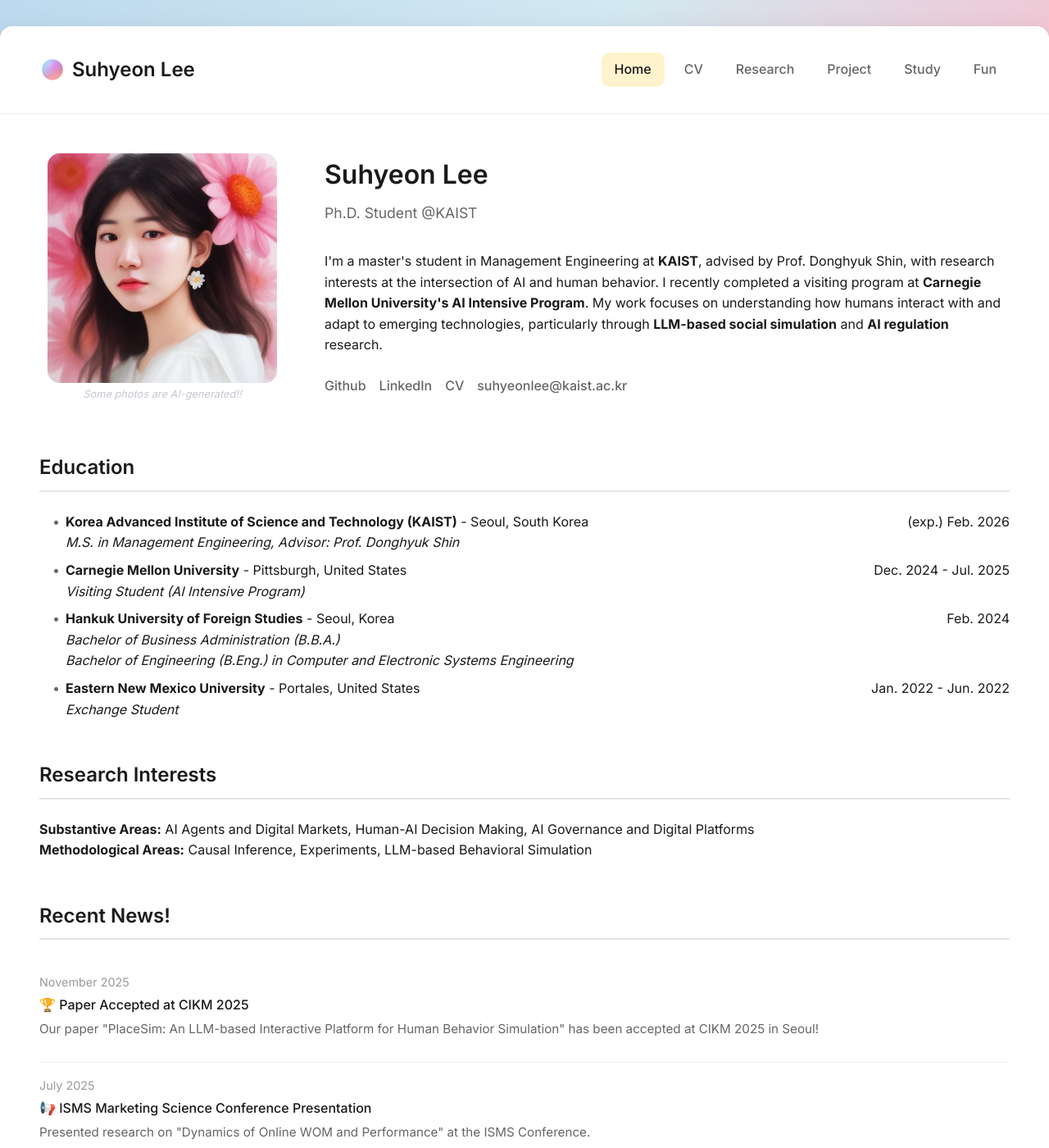
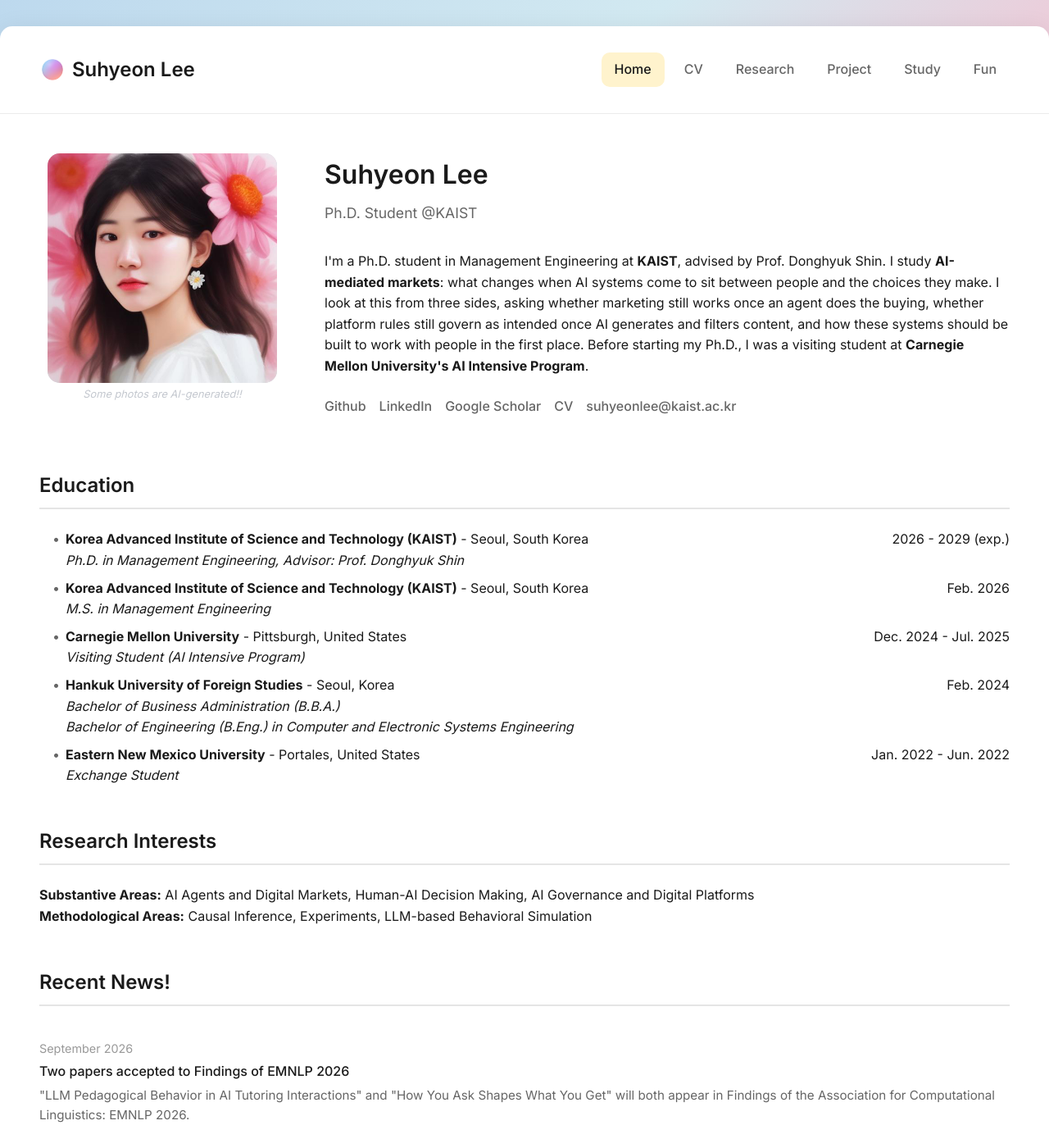
Before and after one commit to suhyeonnnnn/suhyeonnnnn.github.io, a Jekyll site: the page built from index.md, in a window 1280 px wide and 1400 px high. Shown: the whole window at 82% size. Built offline with Jekyll 4.4.1, drawn with Linux system fonts in a browser that asks for light colours; some of the changed text lies outside the part shown.

Commit message:
Update homepage layout: PhD status, research description, recent news

```diff
--- a/_layouts/home.html
+++ b/_layouts/home.html
@@ -20,18 +20,21 @@ layout: minimal_base
 
             <div class="profile-description">
                 <p>
-                    I'm a master's student in Management Engineering at <strong>KAIST</strong>, advised by Prof. Donghyuk Shin,
-                    with research interests at the intersection of AI and human behavior. I recently completed a
-                    visiting program at <strong>Carnegie Mellon University's AI Intensive Program</strong>. My work focuses
-                    on understanding how humans interact with and adapt to emerging technologies, particularly through
-                    <strong>LLM-based social simulation</strong> and <strong>AI regulation</strong> research.
+                    I'm a Ph.D. student in Management Engineering at <strong>KAIST</strong>, advised by Prof. Donghyuk Shin.
+                    I study <strong>AI-mediated markets</strong>: what changes when AI systems come to sit between people
+                    and the choices they make. I look at this from three sides, asking whether marketing still works once
+                    an agent does the buying, whether platform rules still govern as intended once AI generates and
+                    filters content, and how these systems should be built to work with people in the first place.
+                    Before starting my Ph.D., I was a visiting student at
+                    <strong>Carnegie Mellon University's AI Intensive Program</strong>.
                 </p>
             </div>
 
             <div class="contact-links">
                 <a href="https://github.com/{{ site.author.github }}" target="_blank">Github</a>
-                <a href="www.linkedin.com/in/suhyeon-lee-0ba270210" target="_blank">LinkedIn</a>
-                <a href="/assets/files/SuhyeonLee_CV.pdf" target="_blank">CV</a>
+                <a href="https://www.linkedin.com/in/suhyeon-lee-0ba270210" target="_blank">LinkedIn</a>
+                <a href="https://scholar.google.com/citations?user=WJfFMIgAAAAJ" target="_blank">Google Scholar</a>
+                <a href="{{ '/assets/files/SuhyeonLee_CV.pdf' | relative_url }}" target="_blank">CV</a>
                 <a href="mailto:{{ site.author.email }}">{{ site.author.email }}</a>
             </div>
         </div>
@@ -43,8 +46,10 @@ layout: minimal_base
         <h2 class="section-title">Education</h2>
         <div class="section-content">
             <ul>
-                <li><strong>Korea Advanced Institute of Science and Technology (KAIST)</strong> - Seoul, South Korea <span style="float: right;">(exp.) Feb. 2026</span><br>
-                    <em>M.S. in Management Engineering, Advisor: Prof. Donghyuk Shin</em></li>
+                <li><strong>Korea Advanced Institute of Science and Technology (KAIST)</strong> - Seoul, South Korea <span style="float: right;">2026 - 2029 (exp.)</span><br>
+                    <em>Ph.D. in Management Engineering, Advisor: Prof. Donghyuk Shin</em></li>
+                <li><strong>Korea Advanced Institute of Science and Technology (KAIST)</strong> - Seoul, South Korea <span style="float: right;">Feb. 2026</span><br>
+                    <em>M.S. in Management Engineering</em></li>
                 <li><strong>Carnegie Mellon University</strong> - Pittsburgh, United States <span style="float: right;">Dec. 2024 - Jul. 2025</span><br>
                     <em>Visiting Student (AI Intensive Program)</em></li>
                 <li><strong>Hankuk University of Foreign Studies</strong> - Seoul, Korea <span style="float: right;">Feb. 2024</span><br>
@@ -82,27 +87,37 @@ layout: minimal_base
         <h2 class="section-title">Recent News!</h2>
         <div class="section-content">
             <div class="news-item">
-                <div class="news-date">November 2025</div>
-                <div class="news-title">🏆 Paper Accepted at CIKM 2025</div>
+                <div class="news-date">September 2026</div>
+                <div class="news-title">Two papers accepted to Findings of EMNLP 2026</div>
                 <div class="news-description">
-                    Our paper "PlaceSim: An LLM-based Interactive Platform for Human Behavior Simulation"
-                    has been accepted at CIKM 2025 in Seoul!
+                    "LLM Pedagogical Behavior in AI Tutoring Interactions" and "How You Ask Shapes What You Get"
+                    will both appear in Findings of the Association for Computational Linguistics: EMNLP 2026.
                 </div>
             </div>
 
             <div class="news-item">
-                <div class="news-date">July 2025</div>
-                <div class="news-title">📢 ISMS Marketing Science Conference Presentation</div>
+                <div class="news-date">September 2026</div>
+                <div class="news-title">Agentic commerce paper accepted at ICIS 2026 and INFORMS CIST 2026</div>
                 <div class="news-description">
-                    Presented research on "Dynamics of Online WOM and Performance" at the ISMS Conference.
+                    "When the Buyer Is a Machine" will be presented in Lisbon in December and in San Francisco
+                    at the end of October.
                 </div>
             </div>
 
             <div class="news-item">
-                <div class="news-date">December 2024 - July 2025</div>
-                <div class="news-title">🇺🇸 Visiting Student at Carnegie Mellon University</div>
+                <div class="news-date">March 2026</div>
+                <div class="news-title">Started the Ph.D. program at KAIST</div>
                 <div class="news-description">
-                    Participating in the AI Intensive Program at CMU, Pittsburgh.
+                    Continuing in the AI &amp; Business Analytics Lab under Prof. Donghyuk Shin.
+                </div>
+            </div>
+
+            <div class="news-item">
+                <div class="news-date">November 2025</div>
+                <div class="news-title">PlaceSim published at CIKM 2025</div>
+                <div class="news-description">
+                    "PlaceSim: An LLM-based Interactive Platform for Human Behavior Simulation in Physical
+                    Facilities" appeared at CIKM 2025 in Seoul.
                 </div>
             </div>
         </div>
```
